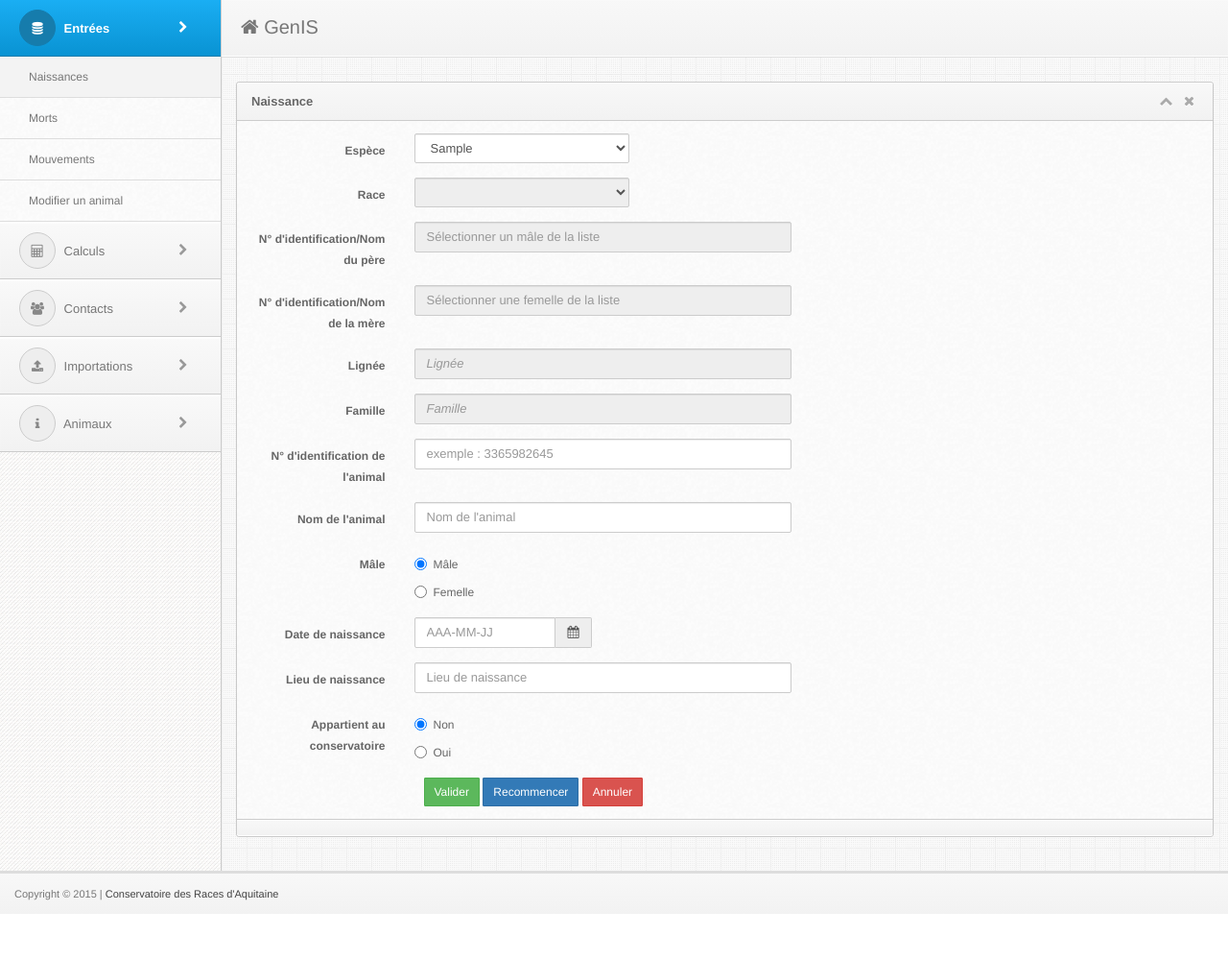
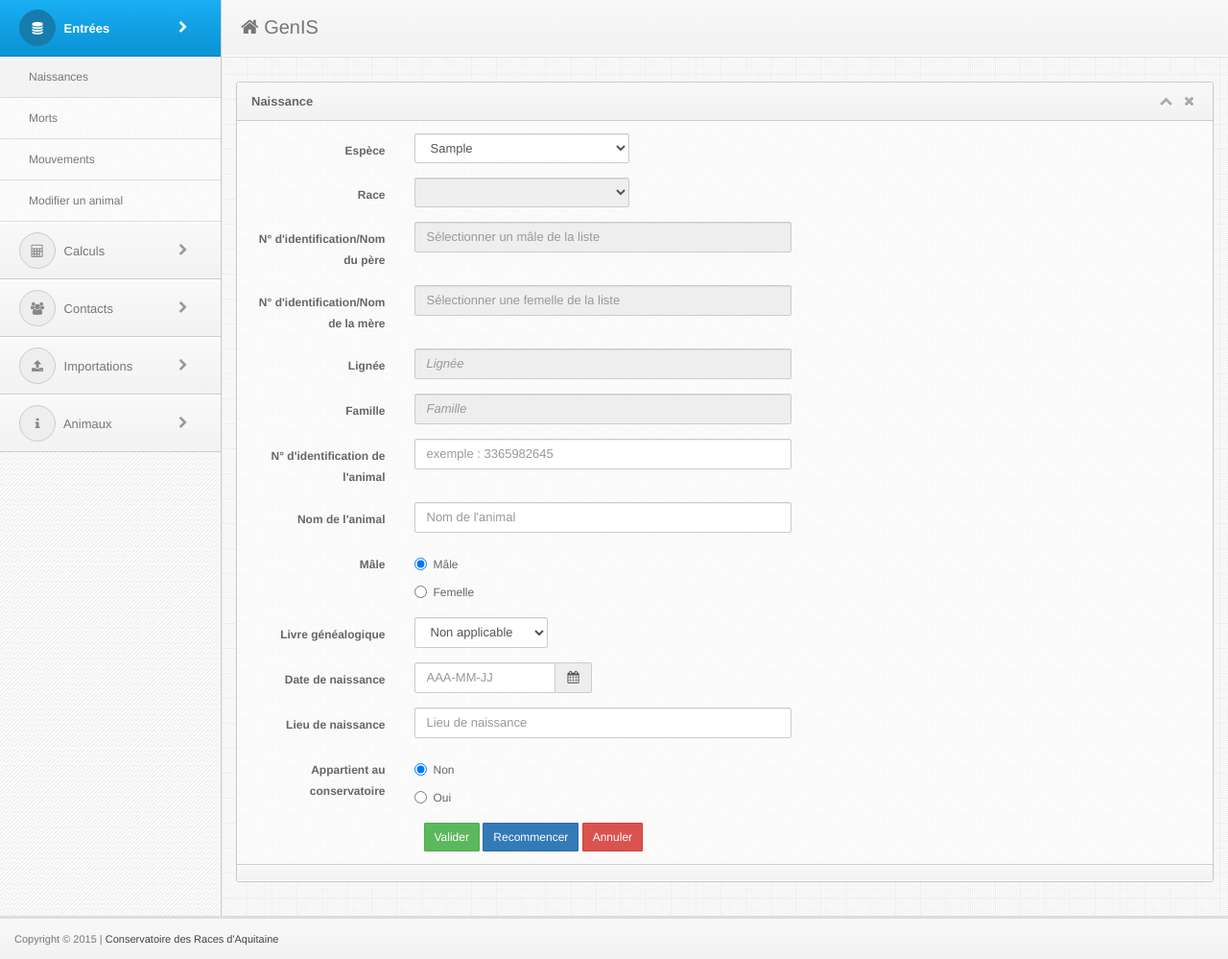
Before and after one commit to cvwill90/GenIS, a PHP site: page /Genis/entrees/naissances.php in a window 1280 px wide. Shown: the part 155-1154 px from the top of the page at 96% size. Before the commit the page ends 1107 px from the top, so only its background shows below. Run offline with PHP 8.4, Linux system fonts and the light colour scheme; the visitor is signed in with stand-in values (Sample User, id 1); tables that the repository leaves empty or names only in its code hold one stand-in row (values such as "Sample post"); lists and menus that the app fills with data are empty.

Commit message:
Added UI for livres généalogiques

```diff
--- a/animaux/visuAnimal.php
+++ b/animaux/visuAnimal.php
@@ -219,7 +219,8 @@ autoload_classes();
                             'coeff_consang' => 'Consanguinité',
                             'lignee' => 'Lignée',
                             'nom_pere' => 'Nom du père',
-                            'no_identification_pere' => 'No du père'
+                            'no_identification_pere' => 'No du père',
+                            'livre_gene' => 'Livre généalogique'
                         );
                         $table1_rows = '';
                         foreach ($table1_entries as $te_k => $te_v){
--- a/entrees/naissances.php
+++ b/entrees/naissances.php
@@ -142,6 +142,17 @@ $con = pdo_connection(HOST_DB,DB_NAME,USER_DB,PW_DB);
               </div>
             </div>
             <div class="form-group">
+                <label class="col-lg-2 control-label" for="livre_gene">Livre généalogique</label>
+                <div class="col-lg-2">
+                    <select id="livre_gene" name="livre_gene" class="form-control">
+                        <option value="0" selected>Non applicable</option>
+                        <option value="1">Livre principal</option>
+                        <option value="2">Livre annexe</option>
+                        <option value="3">Hors-livre</option>
+                  </select>
+                </div>
+            </div>
+            <div class="form-group">
               <label class="col-lg-2 control-label" for="birthDate">Date de naissance</label>
               <div id="datetimepicker1" class="input-append input-group dtpicker datetimepicker1" style="padding-left: 15px;">
                 <input id="birthDate" name="birthDate" data-format="yyyy-MM-dd" placeholder="AAA-MM-JJ" class="form-control" type="text" required>
```
Also changed, not shown: entrees/modifAnimal.php (+11 -0 lines).
